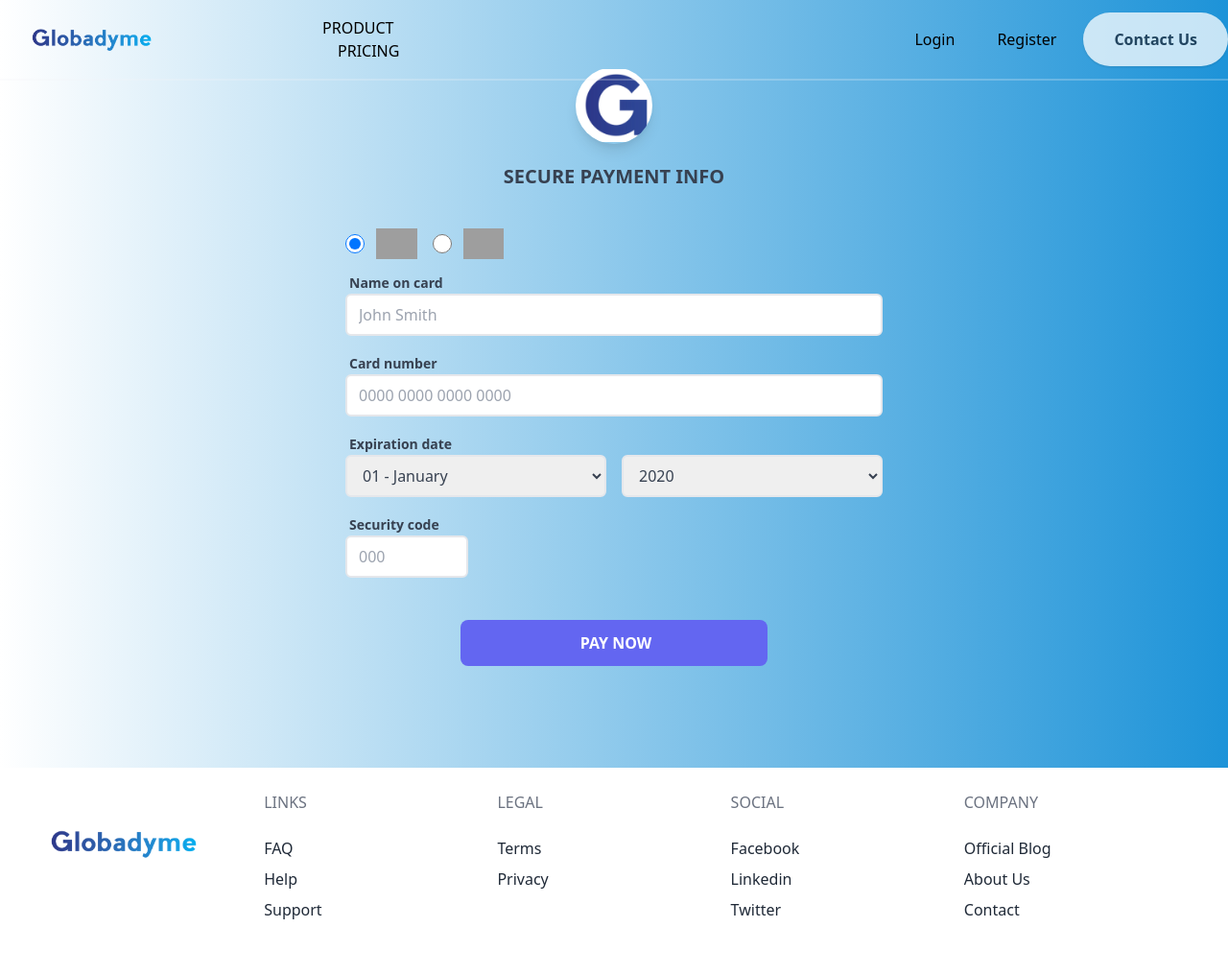
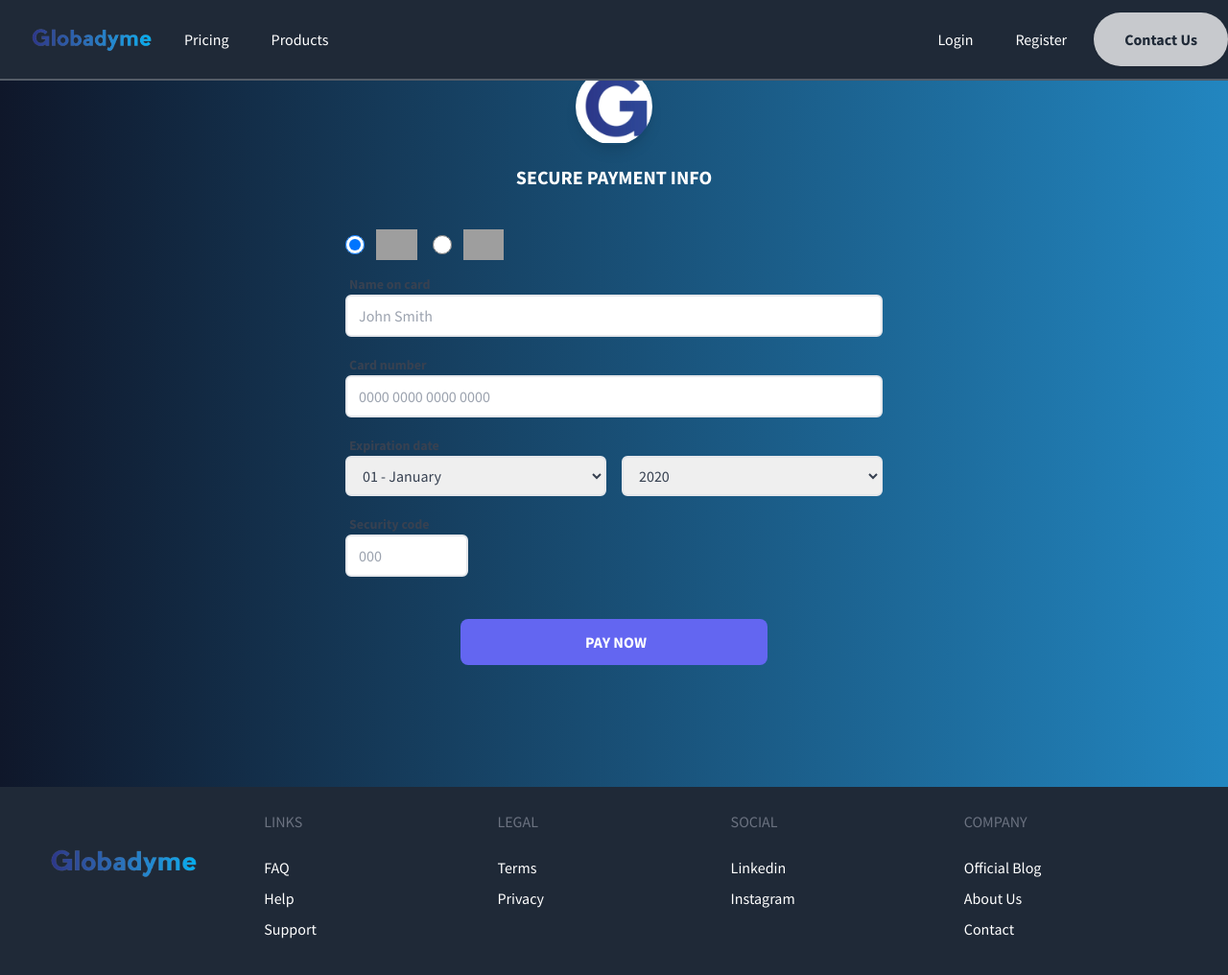
Before and after one commit to IvanoBaptista/Active-MKB-deep-dive, a website: page Payment-page/payment.html in a window 1280 px wide. Shown: the whole page at 96% size. Drawn offline with nearby package versions, Linux system fonts and the light colour scheme; grey boxes are pictures that could not be loaded; some icons are missing.

Commit message:
darkmode

```diff
--- a/Payment-page/payment-info.html
+++ b/Payment-page/payment-info.html
@@ -8,7 +8,7 @@
   <title>
     Globadyme | Payment-info
   </title>
-  <link rel="shortcut icon" type="image/png" href="../Icons/logo.png">
+  <link rel="shortcut icon" type="image/png" href="../Icons/logo-removebg-preview.png">
   <meta name="description" content="Simple landind page" />
   <meta name="keywords" content="" />
   <meta name="author" content="" />
@@ -25,61 +25,64 @@
 <body class="leading-normal tracking-normal text-white gradient" style="font-family: 'Source Sans Pro', sans-serif;">
   <!--Nav-->
   <nav id="header" class="bg-gray-800 fixed w-full z-30 top-0 text-white">
-    <div class="w-full container mx-auto flex flex-wrap items-center justify-between mt-0 py-2">
+    <div class=" w-full container mx-auto flex flex-wrap items-center justify-between mt-0 py-2">
       <div class="pl-4 flex items-center">
         <a class=" text-white no-underline hover:no-underline font-bold text-2xl lg:text-4xl">
-          </a><div class="logotext"><a class=" text-white no-underline hover:no-underline font-bold text-2xl lg:text-4xl">
-            </a><a href="../Landing-Page-master/index.html"><img src="../Icons/globa2.png" alt="logo" class="h-30 w-40 -mt-3 -mb-3"></a>
+          <div class="logotext">
+            <a href="../Landing-Page-master/index.html"><img src="../Icons/globa2.png" alt="logo"
+                class="h-30 w-40 -mt-3 -mb-3"></a>
           </div>
-
-
-          <div class="mx-20 space-x-0 ">
-            <ul class="mx-20 space-x-4">
-
-          <li class="mr-3">
-            <a class="inline-block text-white no-underline hover:text-black hover:text-underline py-2 px-4" href="../product-page/product_page.html">Product</a>
-          </li>
-          <li class="mr-3">
-            <a class="inline-block text-white no-underline hover:text-black hover:text-underline py-2 px-4" href="../Pricing-page/pricing.html">Pricing</a>
-          </li>
-
-        </ul>
-          </div>
+        </a>
       </div>
 
 
       <div class="block lg:hidden pr-4">
-        <button id="nav-toggle" class="flex items-center p-1 text-pink-800 hover:text-gray-900 focus:outline-none focus:shadow-outline transform transition hover:scale-105 duration-300 ease-in-out">
+        <button id="nav-toggle"
+          class="flex items-center p-1 text-pink-800 hover:text-gray-900 focus:outline-none focus:shadow-outline transform transition hover:scale-105 duration-300 ease-in-out">
           <svg class="fill-current h-6 w-6" viewBox="0 0 20 20" xmlns="http://www.w3.org/2000/svg">
             <title>Menu</title>
-            <path d="M0 3h20v2H0V3zm0 6h20v2H0V9zm0 6h20v2H0v-2z"></path>
+            <path d="M0 3h20v2H0V3zm0 6h20v2H0V9zm0 6h20v2H0v-2z" />
           </svg>
         </button>
       </div>
+      <div class="w-full flex-grow lg:flex lg:items-center lg:w-auto hidden mt-2 lg:mt-0 bg-gray-800 lg:bg-transparent text-black p-4 lg:p-0 z-20"
+        id="nav-content">
+        <ul class="list-reset lg:flex justify-between flex-1 items-center">
+          <div class="flex justify-start">
+          <li class="mr-3">
+            <a class="inline-block text-white no-underline hover:text-black hover:text-underline py-2 px-4"
+              href="../Pricing-page/pricing.html">Pricing</a>
+          </li>
+          <li class="mr-3">
+            <a class="inline-block text-white no-underline hover:text-black hover:text-underline py-2 px-4"
+              href="../product-page/product_page.html">Products</a>
+          </li>
+          </div>
+          <div class="flex justify-start">
+          <li class="mr-3">
+            <a class="inline-block text-white no-underline hover:text-black hover:text-underline py-2 px-4"
+              href="#">Login</a>
+          </li>
+          <li class="mr-3">
+            <a class="inline-block text-white no-underline hover:text-black hover:text-underline py-2 px-4"
+              href="#">Register</a>
+          </li>
+          </div>
+        </ul>
+
+        <a href="../Contact/contact.html">
+        <button id="navAction"
+          class="mx-auto lg:mx-0 hover:underline bg-white text-white font-bold rounded-full mt-4 lg:mt-0 py-4 px-8 shadow opacity-75 focus:outline-none focus:shadow-outline transform transition hover:scale-105 duration-300 ease-in-out">
+          Contact Us
+        </button>
+        </a>
+      </div>
+    </div>
+    </div>
+    <hr class="border-b border-gray-100 opacity-25 my-0 py-0" />
+  </nav>
 
 
-
-      <div class="w-full flex-grow lg:flex lg:items-center lg:w-auto hidden mt-2 lg:mt-0 lg:bg-transparent text-black p-4 lg:p-0 z-20 bg-gray-100" id="nav-content">
-      <ul class="list-reset lg:flex justify-end flex-1 items-center">
-
-        <li class="mr-3">
-            <a class="inline-block text-white no-underline hover:text-black hover:text-underline py-2 px-4" href="#">Login</a>
-        </li>
-        <li class="mr-3">
-            <a class="inline-block text-white no-underline hover:text-black hover:text-underline py-2 px-4" href="#">Register</a>
-        </li>
-
-      </ul>
-
-
-        <button id="navAction" class="mx-auto lg:mx-0 hover:underline font-bold rounded-full mt-4 lg:mt-0 py-4 px-8 shadow opacity-75 focus:outline-none focus:shadow-outline transform transition hover:scale-105 duration-300 ease-in-out bg-transparent text-white">
-          Contact Us
-        </button>
-
-      </div>
-    </div>
-    <hr class="border-b border-gray-100 opacity-25 my-0 py-0">
-  </nav>
 
   <!--checkout-->
   <div class="flex justify-center items-center 2xl:container 2xl:mx-auto lg:py-16 md:py-12 py-9 px-4 md:px-6 lg:px-20 xl:px-44">
@@ -182,10 +185,10 @@
           <p class="uppercase text-gray-500 md:mb-6">Social</p>
           <ul class="list-reset mb-6">
             <li class="mt-2 inline-block mr-2 md:block md:mr-0">
-              <a href="https://www.linkedin.com/company/globadyme/about/" class="no-underline hover:underline text-gray-800 hover:text-pink-500">Linkedin</a>
+              <a href="https://www.linkedin.com/company/globadyme/about/" class="no-underline hover:underline text-white hover:text-pink-500">Linkedin</a>
             </li>
             <li class="mt-2 inline-block mr-2 md:block md:mr-0">
-              <a href="https://www.instagram.com/globadyme/" class="no-underline hover:underline text-gray-800 hover:text-pink-500">Instagram</a>
+              <a href="https://www.instagram.com/globadyme/" class="no-underline hover:underline text-white hover:text-pink-500">Instagram</a>
             </li>
           </ul>
         </div>
--- a/Payment-page/payment.html
+++ b/Payment-page/payment.html
@@ -18,41 +18,19 @@
     <!-- Define your gradient here - use online tools to find a gradient matching your branding-->
     <style>
         .gradient {
-            background: linear-gradient(90deg, #ffffff 0%, #1d93d8 100%);
+            background: linear-gradient(90deg, #0f172a 0%, #2286c0 100%);
         }
     </style>
 
-<body>
+<body class="leading-normal tracking-normal text-white gradient" style="font-family: 'Source Sans Pro', sans-serif;">
   <!--Nav-->
-  <nav id="header" class="fixed w-full z-30 top-0 text-white">
-    <div class="w-full container mx-auto flex flex-wrap items-center justify-between mt-0 py-2">
+  <nav id="header" class="bg-gray-800 fixed w-full z-30 top-0 text-white">
+    <div class=" w-full container mx-auto flex flex-wrap items-center justify-between mt-0 py-2">
       <div class="pl-4 flex items-center">
         <a class=" text-white no-underline hover:no-underline font-bold text-2xl lg:text-4xl">
           <div class="logotext">
             <a href="../Landing-Page-master/index.html"><img src="../Icons/globa2.png" alt="logo"
                 class="h-30 w-40 -mt-3 -mb-3"></a>
-          </div>
-
-
-          <div class="mx-20 space-x-0 ">
-            <ul class="mx-20 space-x-4">
-
-              <li class="text-black ">
-                <a class="" href="product_page.html">
-                  <p class="uppercase">Product
-                </a></p>
-              </li>
-              <li class="text-black">
-                <a class="" href="#">
-                  <p class="uppercase">Pricing
-                </a></p>
-              </li>
-
-            </ul>
-
-
-
-
           </div>
         </a>
       </div>
@@ -67,31 +45,38 @@
           </svg>
         </button>
       </div>
-
-
-
-      <div
-        class="w-full flex-grow lg:flex lg:items-center lg:w-auto hidden mt-2 lg:mt-0 bg-white lg:bg-transparent text-black p-4 lg:p-0 z-20"
+      <div class="w-full flex-grow lg:flex lg:items-center lg:w-auto hidden mt-2 lg:mt-0 bg-gray-800 lg:bg-transparent text-black p-4 lg:p-0 z-20"
         id="nav-content">
-        <ul class="list-reset lg:flex justify-end flex-1 items-center">
-
+        <ul class="list-reset lg:flex justify-between flex-1 items-center">
+          <div class="flex justify-start">
           <li class="mr-3">
-            <a class="inline-block text-black no-underline hover:text-gray-800 hover:text-underline py-2 px-4"
+            <a class="inline-block text-white no-underline hover:text-black hover:text-underline py-2 px-4"
+              href="../Pricing-page/pricing.html">Pricing</a>
+          </li>
+          <li class="mr-3">
+            <a class="inline-block text-white no-underline hover:text-black hover:text-underline py-2 px-4"
+              href="../product-page/product_page.html">Products</a>
+          </li>
+          </div>
+          <div class="flex justify-start">
+          <li class="mr-3">
+            <a class="inline-block text-white no-underline hover:text-black hover:text-underline py-2 px-4"
               href="#">Login</a>
           </li>
           <li class="mr-3">
-            <a class="inline-block text-black no-underline hover:text-gray-800 hover:text-underline py-2 px-4"
+            <a class="inline-block text-white no-underline hover:text-black hover:text-underline py-2 px-4"
               href="#">Register</a>
           </li>
-
+          </div>
         </ul>
 
-
+        <a href="../Contact/contact.html">
         <button id="navAction"
-          class="mx-auto lg:mx-0 hover:underline bg-white text-gray-800 font-bold rounded-full mt-4 lg:mt-0 py-4 px-8 shadow opacity-75 focus:outline-none focus:shadow-outline transform transition hover:scale-105 duration-300 ease-in-out">
+          class="mx-auto lg:mx-0 hover:underline bg-white text-white font-bold rounded-full mt-4 lg:mt-0 py-4 px-8 shadow opacity-75 focus:outline-none focus:shadow-outline transform transition hover:scale-105 duration-300 ease-in-out">
           Contact Us
         </button>
-
+        </a>
+      </div>
     </div>
     </div>
     <hr class="border-b border-gray-100 opacity-25 my-0 py-0" />
@@ -107,7 +92,7 @@
                 </div>
             </div>
             <div class="mb-10">
-                <h1 class="text-center font-bold text-xl uppercase">Secure payment info</h1>
+                <h1 class="text-center font-bold text-xl text-white uppercase">Secure payment info</h1>
             </div>
             <div class="mb-3 flex -mx-2">
                 <div class="px-2">
@@ -193,29 +178,29 @@
         </div>
     </div>
     <!--Footer-->
-    <footer class="bg-white">
+    <footer class="bg-gray-800 mt-5">
       <div class="container mx-auto px-8">
         <div class="w-full flex flex-col md:flex-row py-6">
           <div class="flex-1 mb-6 text-black">
-            <img class="w-full md:w-4/5 z-50" src="../Icons/globa2.png" />
+            <img class="w-full md:w-4/5 z-50" src="../Icons/globa2.png">
             <!--Icon from: http://www.potlabicons.com/ -->
             <svg class="h-8 fill-current inline" xmlns="http://www.w3.org/2000/svg" viewBox="0 0 512.005 512.005">
-              <path />
+              <path></path>
             </svg>
 
-            </a>
+
         </div>
         <div class="flex-1">
           <p class="uppercase text-gray-500 md:mb-6">Links</p>
           <ul class="list-reset mb-6">
             <li class="mt-2 inline-block mr-2 md:block md:mr-0">
-                <a href="#" class="no-underline hover:underline text-gray-800 hover:text-pink-500">FAQ</a>
+              <a href="#" class="no-underline hover:underline text-white hover:text-pink-500">FAQ</a>
             </li>
             <li class="mt-2 inline-block mr-2 md:block md:mr-0">
-                <a href="#" class="no-underline hover:underline text-gray-800 hover:text-pink-500">Help</a>
+              <a href="#" class="no-underline hover:underline text-white hover:text-pink-500">Help</a>
             </li>
             <li class="mt-2 inline-block mr-2 md:block md:mr-0">
-                <a href="#" class="no-underline hover:underline text-gray-800 hover:text-pink-500">Support</a>
+              <a href="#" class="no-underline hover:underline text-white hover:text-pink-500">Support</a>
             </li>
           </ul>
         </div>
@@ -223,10 +208,10 @@
           <p class="uppercase text-gray-500 md:mb-6">Legal</p>
           <ul class="list-reset mb-6">
             <li class="mt-2 inline-block mr-2 md:block md:mr-0">
-                <a href="#" class="no-underline hover:underline text-gray-800 hover:text-pink-500">Terms</a>
+              <a href="../Terms&amp;conidions-page/terms.html" class="no-underline hover:underline text-white hover:text-pink-500">Terms</a>
             </li>
             <li class="mt-2 inline-block mr-2 md:block md:mr-0">
-                <a href="../Privacy-policy/privacy.html" class="no-underline hover:underline text-gray-800 hover:text-pink-500">Privacy</a>
+              <a href="../Privacy-policy/privacy.html" class="no-underline hover:underline text-white hover:text-pink-500">Privacy</a>
             </li>
           </ul>
         </div>
@@ -234,13 +219,10 @@
           <p class="uppercase text-gray-500 md:mb-6">Social</p>
           <ul class="list-reset mb-6">
             <li class="mt-2 inline-block mr-2 md:block md:mr-0">
-                <a href="#" class="no-underline hover:underline text-gray-800 hover:text-pink-500">Facebook</a>
+              <a href="https://www.linkedin.com/company/globadyme/about/" class="no-underline hover:underline text-white hover:text-pink-500">Linkedin</a>
             </li>
             <li class="mt-2 inline-block mr-2 md:block md:mr-0">
-                <a href="#" class="no-underline hover:underline text-gray-800 hover:text-pink-500">Linkedin</a>
-              </li>
-              <li class="mt-2 inline-block mr-2 md:block md:mr-0">
-                <a href="#" class="no-underline hover:underline text-gray-800 hover:text-pink-500">Twitter</a>
+              <a href="https://www.instagram.com/globadyme/" class="no-underline hover:underline text-white hover:text-pink-500">Instagram</a>
             </li>
           </ul>
         </div>
@@ -248,19 +230,18 @@
           <p class="uppercase text-gray-500 md:mb-6">Company</p>
           <ul class="list-reset mb-6">
             <li class="mt-2 inline-block mr-2 md:block md:mr-0">
-                <a href="#" class="no-underline hover:underline text-gray-800 hover:text-pink-500">Official Blog</a>
+              <a href="#" class="no-underline hover:underline text-white hover:text-pink-500">Official Blog</a>
             </li>
             <li class="mt-2 inline-block mr-2 md:block md:mr-0">
-                <a href="#" class="no-underline hover:underline text-gray-800 hover:text-pink-500">About Us</a>
+              <a href="#" class="no-underline hover:underline text-white hover:text-pink-500">About Us</a>
             </li>
             <li class="mt-2 inline-block mr-2 md:block md:mr-0">
-                <a href="#" class="no-underline hover:underline text-gray-800 hover:text-pink-500">Contact</a>
+              <a href="#" class="no-underline hover:underline text-white hover:text-pink-500">Contact</a>
             </li>
           </ul>
         </div>
       </div>
-      </div>
-    </footer>
+    </div></footer>
     <!-- jQuery if you need it
     <script src="https://cdnjs.cloudflare.com/ajax/libs/jquery/3.3.1/jquery.min.js"></script>
     -->
```
Lines whose indentation alone changed are shown as unchanged.
